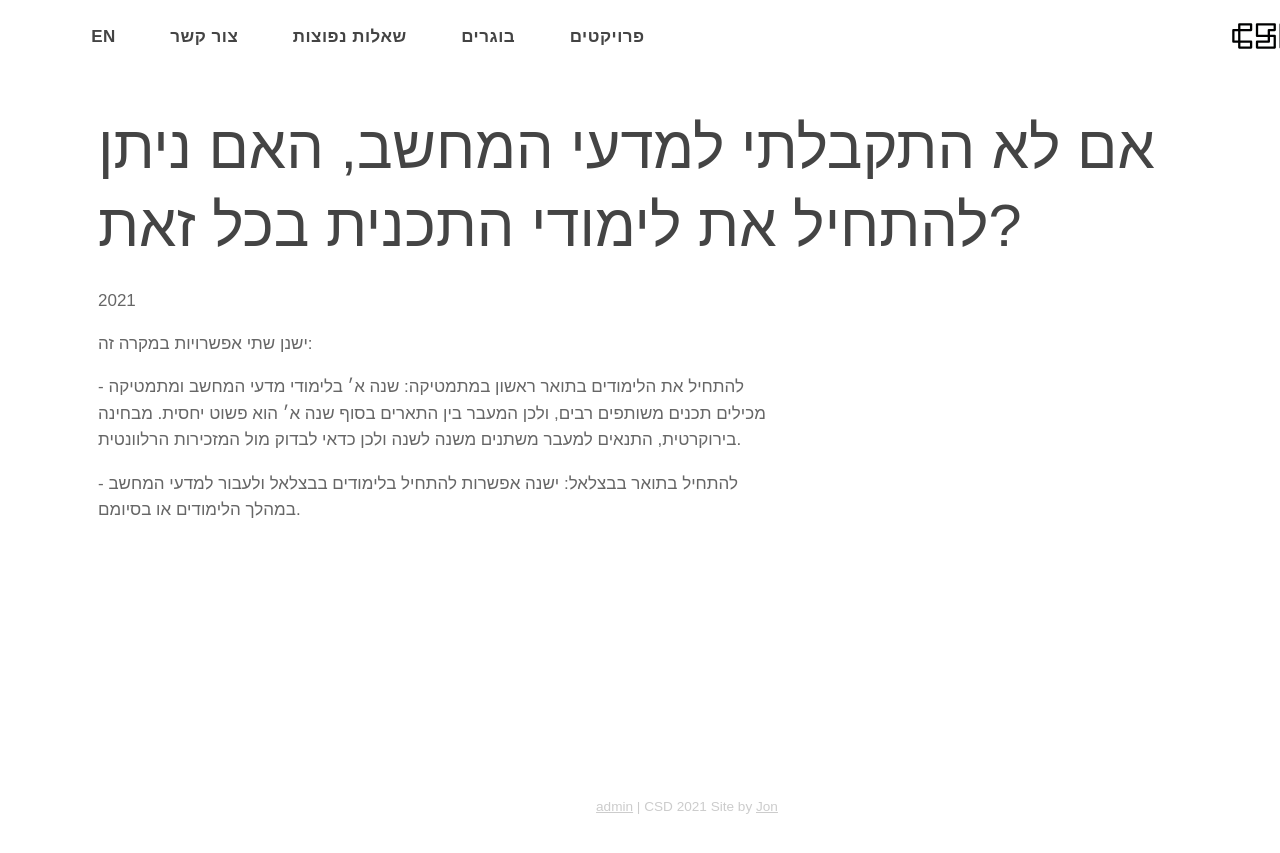
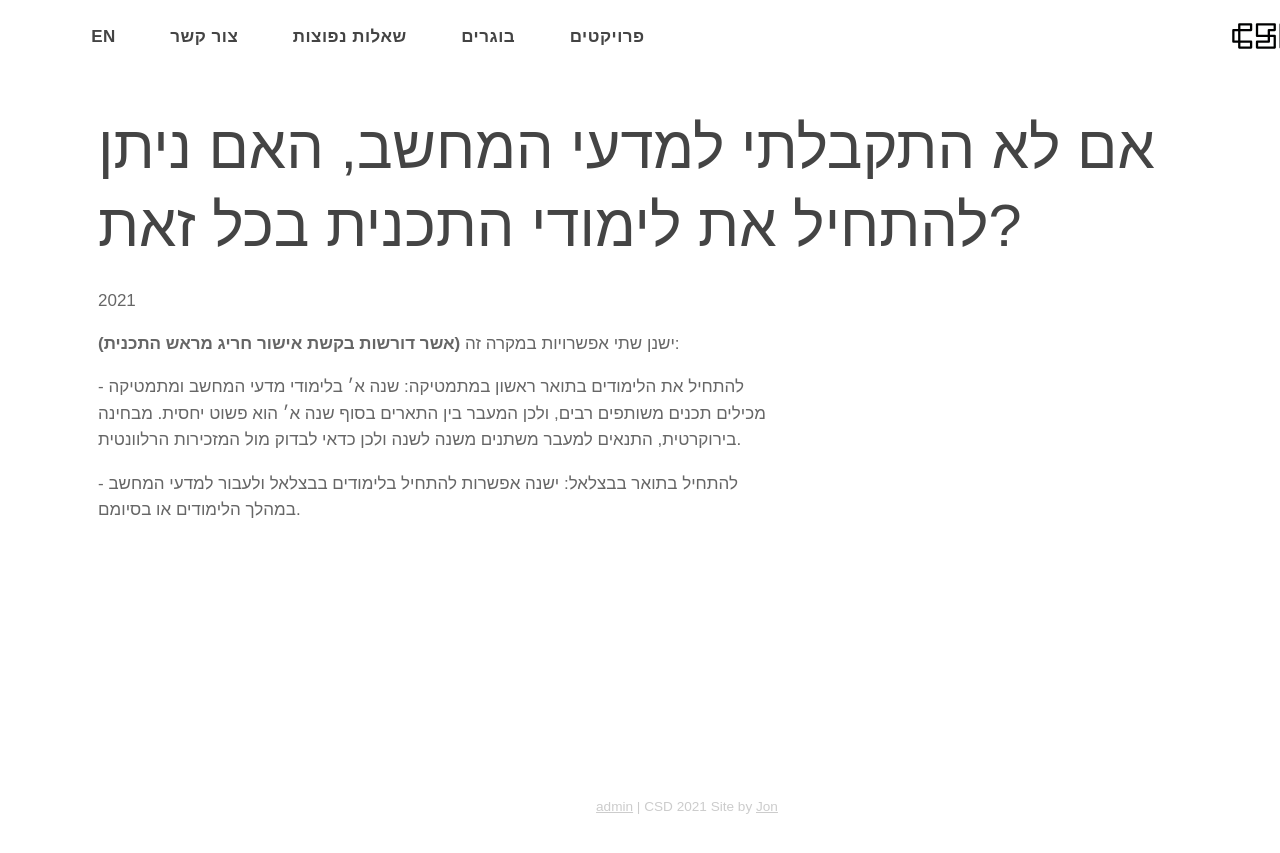
Before and after one commit to bsc-des/csd.degree, a Jekyll site: the page built from _posts/faq/2021-03-04-אם-לא-התקבלתי-למדעי-המחשב-האם-ניתן-להתחיל-את-לימודי-התכנית-בכל-זאת.md, in a window 1280 px wide. Shown: the top 853 px of the page. Built offline with Jekyll 4.4.1, drawn with Linux system fonts in a browser that asks for light colours; some web fonts are replaced.

Commit message:
Update Question “2021-03-04-אם-לא-התקבלתי-למדעי-המחשב-האם-ניתן-להתחיל-את-לימודי-התכנית-בכל-זאת”

```diff
--- a/_posts/faq/2021-03-04-אם-לא-התקבלתי-למדעי-המחשב-האם-ניתן-להתחיל-את-לימודי-התכנית-בכל-זאת.md
+++ b/_posts/faq/2021-03-04-אם-לא-התקבלתי-למדעי-המחשב-האם-ניתן-להתחיל-את-לימודי-התכנית-בכל-זאת.md
@@ -5,9 +5,7 @@ title: אם לא התקבלתי למדעי המחשב, האם ניתן להתח
 date: 2021-03-04T21:01:11.811Z
 category: תהליך הקבלה
 ---
-
-
-ישנן שתי אפשרויות במקרה זה:
+ישנן שתי אפשרויות במקרה זה **(אשר דורשות בקשת אישור חריג מראש התכנית)**:
 
 \- להתחיל את הלימודים בתואר ראשון במתמטיקה: שנה א׳ בלימודי מדעי המחשב ומתמטיקה מכילים תכנים משותפים רבים, ולכן המעבר בין התארים בסוף שנה א׳ הוא פשוט יחסית. מבחינה בירוקרטית, התנאים למעבר משתנים משנה לשנה ולכן כדאי לבדוק מול המזכירות הרלוונטית.
 
```
